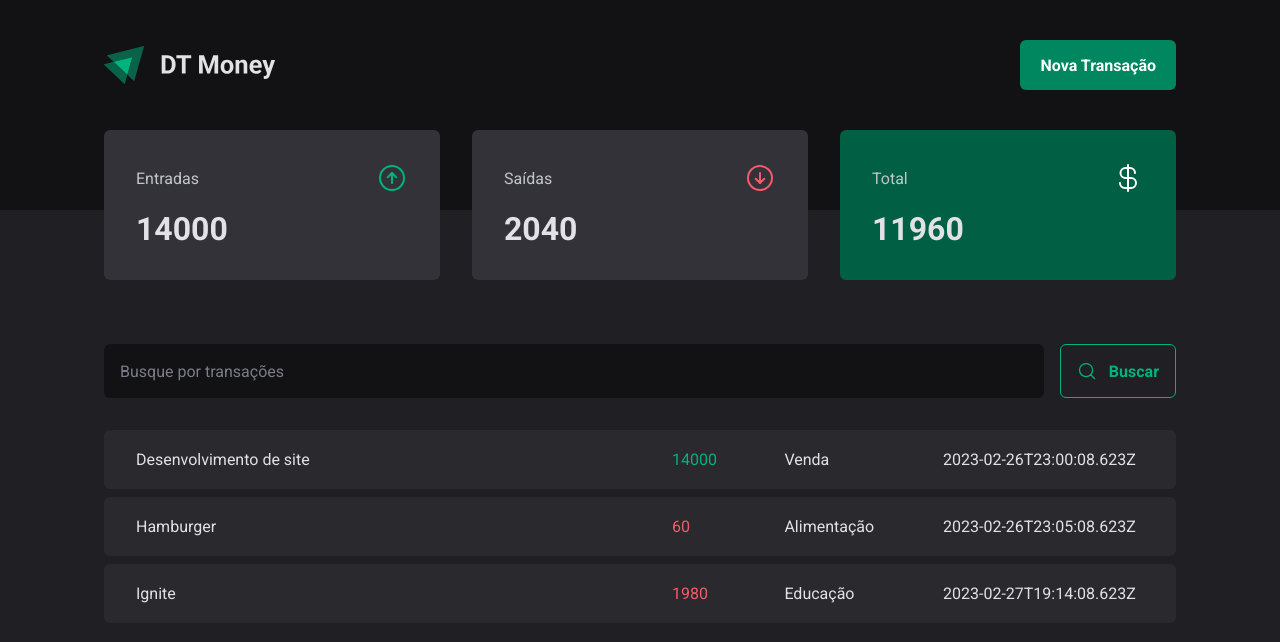
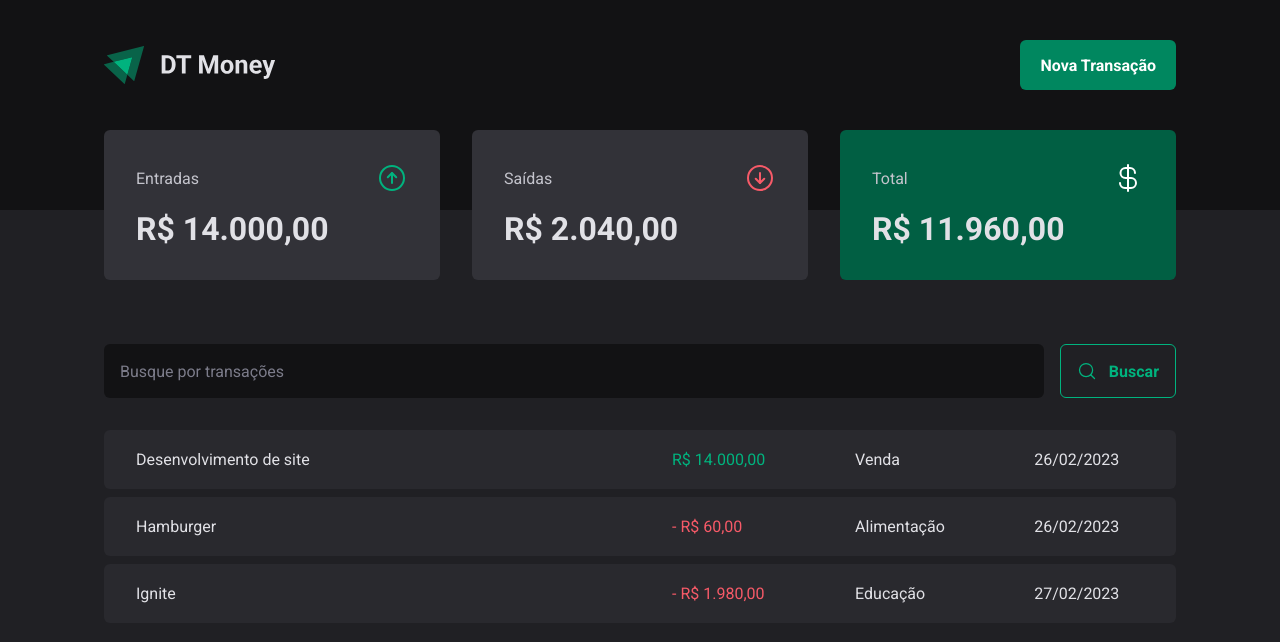
Before and after one commit to edgardfn/dt-money, a React (Vite) app: page / in a window 1280 px wide. Shown: the top 642 px of the page. Built offline with nearby package versions, Linux system fonts and the light colour scheme; data requests are answered from the project's data file.

Commit message:
formatado as saidades de dados de valores e datas.

```diff
--- a/src/components/Summary/index.tsx
+++ b/src/components/Summary/index.tsx
@@ -1,6 +1,7 @@
 import { ArrowCircleUp, ArrowCircleDown, CurrencyDollar } from 'phosphor-react'
 import { useContext } from 'react'
 import { TransactionsContext } from '../../contexts/TransactionsContext'
+import { priceFormatter } from '../../utils/formatter'
 import { SummaryCard, SummaryContainer } from './styles'
 
 export function Summary() {
@@ -31,7 +32,7 @@
           <ArrowCircleUp size={32} color="#00b37e" />
         </header>
 
-        <strong>{summary.income}</strong>
+        <strong>{priceFormatter.format(summary.income)}</strong>
       </SummaryCard>
 
       <SummaryCard>
@@ -40,7 +41,7 @@
           <ArrowCircleDown size={32} color="#f75a68" />
         </header>
 
-        <strong>{summary.outcome}</strong>
+        <strong>{priceFormatter.format(summary.outcome)}</strong>
       </SummaryCard>
 
       <SummaryCard variant="green">
@@ -49,7 +50,7 @@
           <CurrencyDollar size={32} color="#fff" />
         </header>
 
-        <strong>{summary.total}</strong>
+        <strong>{priceFormatter.format(summary.total)}</strong>
       </SummaryCard>
     </SummaryContainer>
   )
--- a/src/pages/Transactions/index.tsx
+++ b/src/pages/Transactions/index.tsx
@@ -2,6 +2,7 @@
 import { Header } from '../../components/Header'
 import { Summary } from '../../components/Summary'
 import { TransactionsContext } from '../../contexts/TransactionsContext'
+import { dateFormatter, priceFormatter } from '../../utils/formatter'
 import { SearchForm } from './components/SearchForm'
 import {
   PriceHighlight,
@@ -27,11 +28,14 @@
                   <td width="50%">{transaction.description}</td>
                   <td>
                     <PriceHighlight variant={transaction.type}>
-                      {transaction.price}
+                      {transaction.type === 'outcome' && '- '}
+                      {priceFormatter.format(transaction.price)}
                     </PriceHighlight>
                   </td>
                   <td>{transaction.category}</td>
-                  <td>{transaction.createAt}</td>
+                  <td>
+                    {dateFormatter.format(new Date(transaction.createAt))}
+                  </td>
                 </tr>
               )
             })}
--- /dev/null
+++ b/src/utils/formatter.ts
@@ -0,0 +1,6 @@
+export const dateFormatter = new Intl.DateTimeFormat('pt-BR')
+
+export const priceFormatter = new Intl.NumberFormat('pt-BR', {
+  style: 'currency',
+  currency: 'BRL',
+})
```
